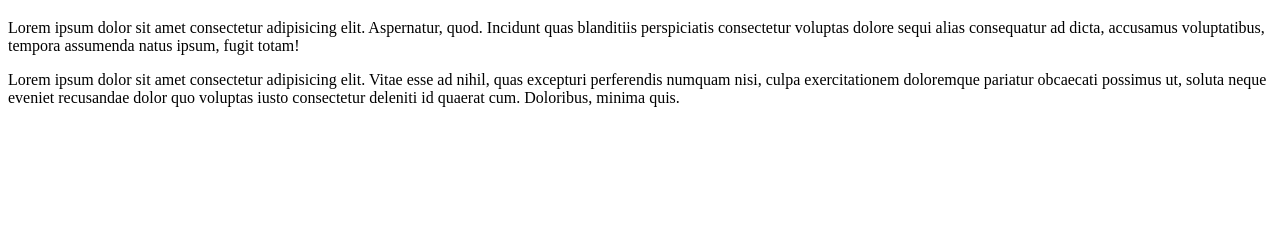
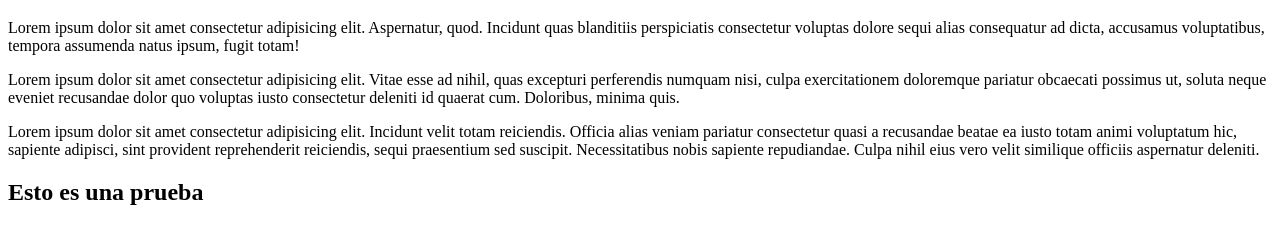
Before and after one commit to codeandrews/html-css, a plain HTML site: page HTML/Intro/index.html in a window 1280 px wide. Shown: the part 61-304 px from the top of the page. Drawn offline with Linux system fonts and the light colour scheme.

Commit message:
ComitPrueba

```diff
--- a/HTML/Intro/index.html
+++ b/HTML/Intro/index.html
@@ -9,5 +9,7 @@
     <h1>Hola MUNDO</h1>
     <p>Lorem ipsum dolor sit amet consectetur adipisicing elit. Aspernatur, quod. Incidunt quas blanditiis perspiciatis consectetur voluptas dolore sequi alias consequatur ad dicta, accusamus voluptatibus, tempora assumenda natus ipsum, fugit totam!</p>
     <p>Lorem ipsum dolor sit amet consectetur adipisicing elit. Vitae esse ad nihil, quas excepturi perferendis numquam nisi, culpa exercitationem doloremque pariatur obcaecati possimus ut, soluta neque eveniet recusandae dolor quo voluptas iusto consectetur deleniti id quaerat cum. Doloribus, minima quis.</p>
-</body>
+    <p>Lorem ipsum dolor sit amet consectetur adipisicing elit. Incidunt velit totam reiciendis. Officia alias veniam pariatur consectetur quasi a recusandae beatae ea iusto totam animi voluptatum hic, sapiente adipisci, sint provident reprehenderit reiciendis, sequi praesentium sed suscipit. Necessitatibus nobis sapiente repudiandae. Culpa nihil eius vero velit similique officiis aspernatur deleniti.</p>
+
+    <h2>Esto es una prueba</h2>
 </html>
```
